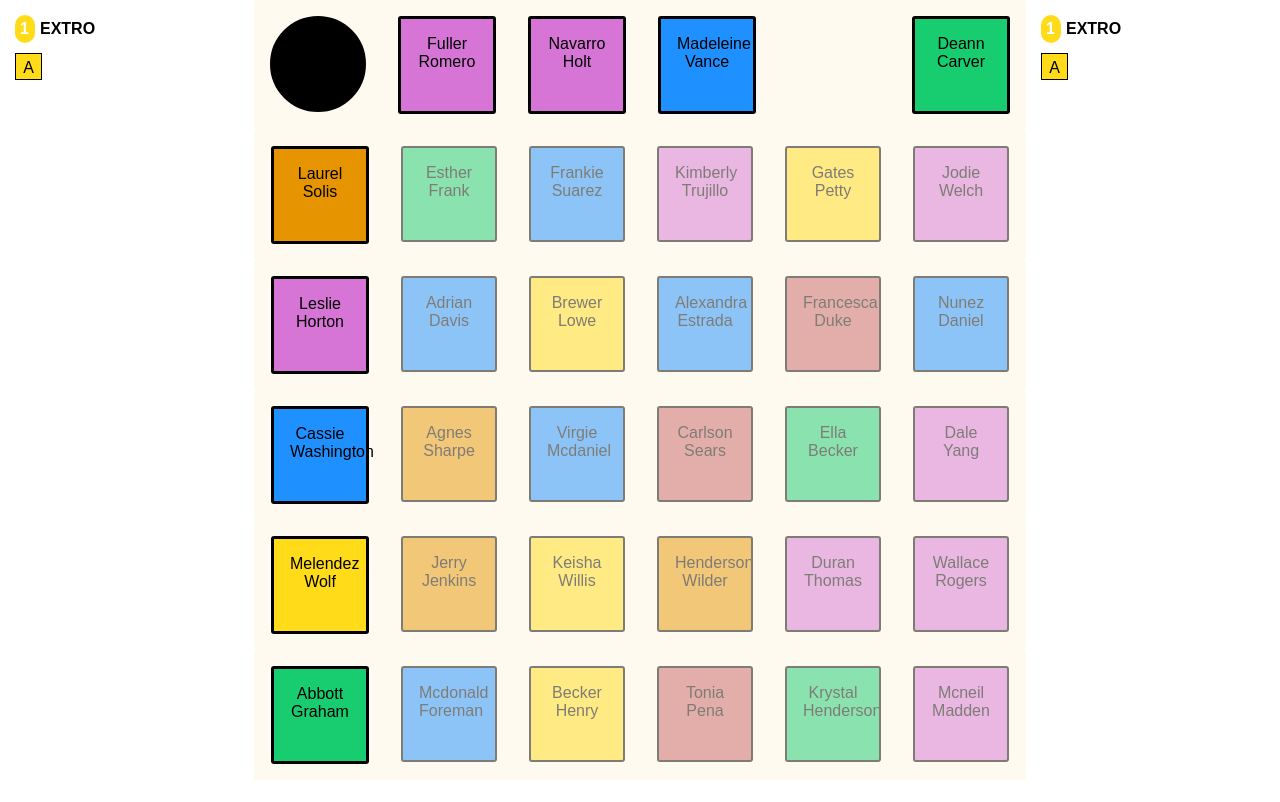
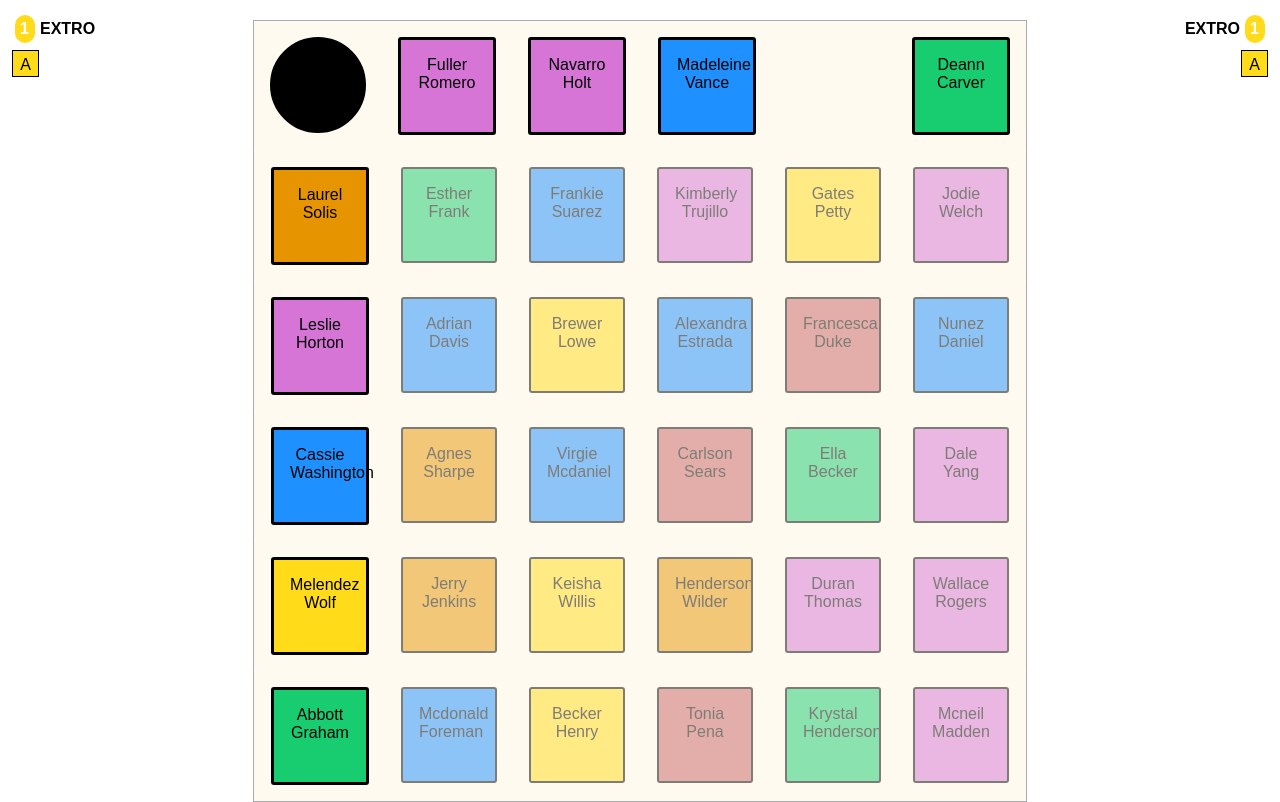
Before and after one commit to afrz/master-of-puppets, a React (Create React App) app: page / in a window 1280 px wide. Both pictures are taken after a click on the element "Avery Frost". Built offline with nearby package versions, Linux system fonts and the light colour scheme; the HTML template or start-up script is replaced by a standard one.

Commit message:
mirror player board

```diff
--- a/src/App.jsx
+++ b/src/App.jsx
@@ -19,7 +19,7 @@ const App = ({ store }) => (
     <AppContainer>
       <PlayerBoard />
       <GameBoard />
-      <PlayerBoard />
+      <PlayerBoard right />
     </AppContainer>
   </Provider>
 );
--- a/src/components/Board/GameBoard.jsx
+++ b/src/components/Board/GameBoard.jsx
@@ -76,10 +76,15 @@ const TileRow = ({ row, active, masterCoord, pickCard }) => (
   </FlexRow>
 );
 
-const Board = ({ grid, masterCoord, pickCard }) => {
+const Board = styled.div`
+  margin-top: 20px;
+  border: 1px solid #aaa;
+`;
+
+const BoardContainer = ({ grid, masterCoord, pickCard }) => {
   // console.log(grid);
   return (
-    <div>
+    <Board>
       {grid.map((row, index) => {
         return (
           <TileRow
@@ -91,8 +96,8 @@ const Board = ({ grid, masterCoord, pickCard }) => {
           />
         );
       })}
-    </div>
+    </Board>
   );
 };
 
-export default Board;
+export default BoardContainer;
--- a/src/components/Player/PlayerBoard.jsx
+++ b/src/components/Player/PlayerBoard.jsx
@@ -8,9 +8,14 @@ const PlayerBoardContainer = styled.div`
   background: white;
   width: 100%;
   margin: 10px;
+
+  display: flex;
+  flex-direction: column;
+
+  align-items: ${props => (props.right ? "flex-end" : "flex-start")};
 `;
 
-const PlayerBoard = ({ cards }) => {
+const PlayerBoard = ({ cards, right = false }) => {
   const byFamily = cards.reduce((acc, c) => {
     const fid = getFamilyId(c);
     if (!acc[fid]) acc[fid] = [];
@@ -20,10 +25,17 @@ const PlayerBoard = ({ cards }) => {
   }, {});
 
   return (
-    <PlayerBoardContainer>
+    <PlayerBoardContainer right={right}>
       {Object.keys(byFamily).map(fid => {
         const fam = familySearcher(fid);
-        return <FamilyThumb key={fid} family={fam} cards={byFamily[fid]} />;
+        return (
+          <FamilyThumb
+            key={fid}
+            family={fam}
+            cards={byFamily[fid]}
+            right={right}
+          />
+        );
       })}
     </PlayerBoardContainer>
   );
@@ -31,6 +43,10 @@ const PlayerBoard = ({ cards }) => {
 
 const FamilyThumbContainer = styled.div`
   margin-bottom: 20px;
+
+  display: flex;
+  flex-direction: column;
+  align-items: ${props => (props.right ? "flex-end" : "flex-start")};
 
   .header {
     font-weight: bold;
@@ -52,14 +68,15 @@ const FamilyThumbContainer = styled.div`
   }
 `;
 
-const FamilyThumb = ({ family, cards }) => {
+const FamilyThumb = ({ family, cards, right = false }) => {
   if (cards.length === 0) return null;
 
   return (
-    <FamilyThumbContainer backcolor={family.color}>
+    <FamilyThumbContainer backcolor={family.color} right={right}>
       <div className="header">
+        {right ? family.company : null}
         <span>{cards.length}</span>
-        {family.company}
+        {right ? null : family.company}
       </div>
       <div className="content">
         {cards.map(x => <CardThumb key={getId(x)} card={x} family={family} />)}
@@ -69,7 +86,7 @@ const FamilyThumb = ({ family, cards }) => {
 };
 
 const CardThumbContainer = styled.div`
-  margin: 5px;
+  margin: 2px;
   padding: 5px;
   border: 1px solid black;
   height: 15px;
```
